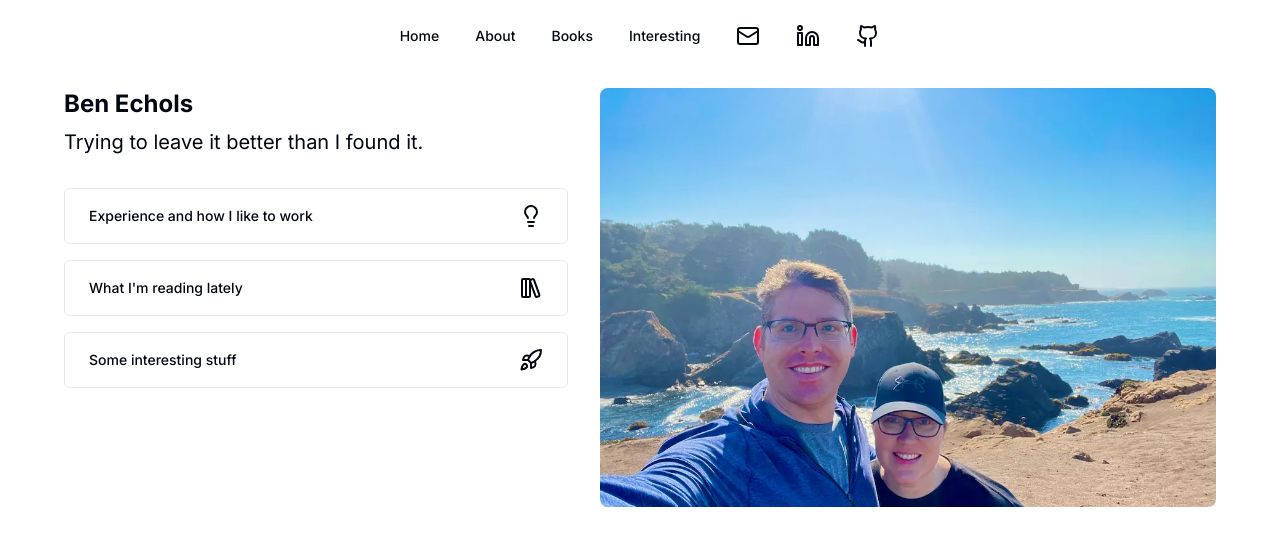
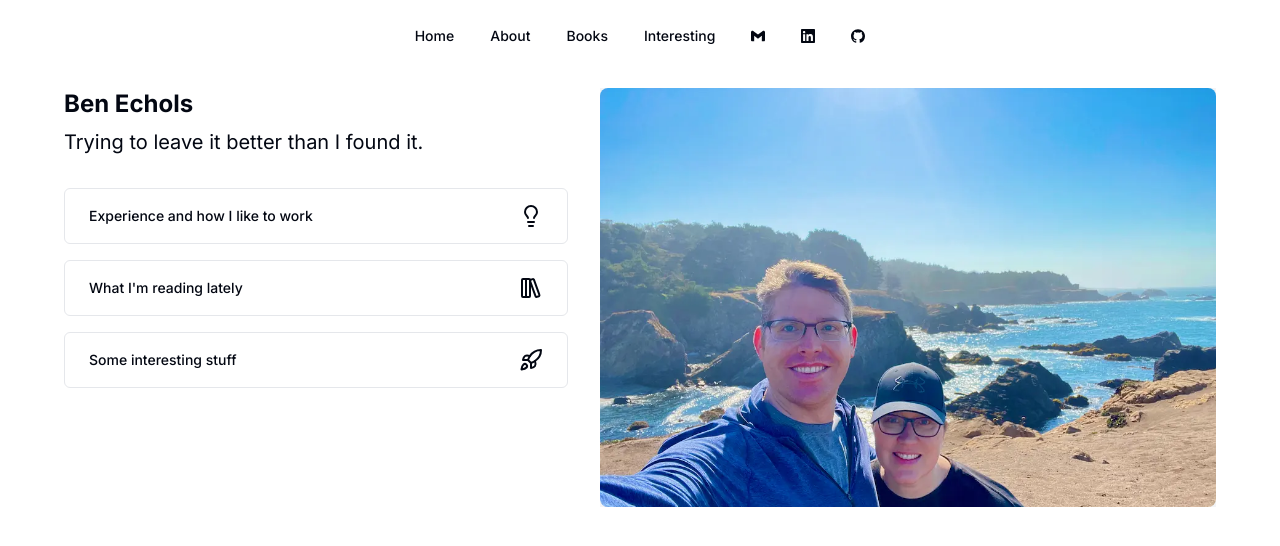
Before and after one commit to bechols/bechols2024, a Next.js app: page / in a window 1280 px wide. Shown: the top 546 px of the page. Built offline with nearby package versions, Linux system fonts and the light colour scheme.

Commit message:
fix warnings

```diff
--- a/components/Nav.tsx
+++ b/components/Nav.tsx
@@ -8,7 +8,9 @@ import {
   navigationMenuTriggerStyle,
 } from "@/components/ui/navigation-menu";
 
-import { Mail, LinkedinIcon, GithubIcon } from "lucide-react";
+import { SiLinkedin } from "react-icons/si";
+import { SiGithub } from "react-icons/si";
+import { SiGmail } from "react-icons/si";
 
 export default function Nav() {
   return (
@@ -19,6 +21,7 @@ export default function Nav() {
             <NavigationMenuLink
               className={navigationMenuTriggerStyle()}
               href="/"
+              aria-label="Home"
             >
               Home
             </NavigationMenuLink>
@@ -27,6 +30,7 @@ export default function Nav() {
             <NavigationMenuLink
               className={navigationMenuTriggerStyle()}
               href="/about"
+              aria-label="About"
             >
               About
             </NavigationMenuLink>
@@ -35,6 +39,7 @@ export default function Nav() {
             <NavigationMenuLink
               className={navigationMenuTriggerStyle()}
               href="/books"
+              aria-label="Books"
             >
               Books
             </NavigationMenuLink>
@@ -43,6 +48,7 @@ export default function Nav() {
             <NavigationMenuLink
               className={navigationMenuTriggerStyle()}
               href="/interesting"
+              aria-label="Interesting"
             >
               Interesting
             </NavigationMenuLink>
@@ -54,8 +60,9 @@ export default function Nav() {
               href="mailto:benjamin.echols@gmail.com"
               target="_blank"
               rel="noreferrer noopener"
+              aria-label="Email"
             >
-              <Mail />
+              <SiGmail />
             </NavigationMenuLink>
           </NavigationMenuItem>
           <NavigationMenuItem>
@@ -64,8 +71,9 @@ export default function Nav() {
               href="https://linkedin.com/in/benechols"
               target="_blank"
               rel="noreferrer noopener"
+              aria-label="LinkedIn"
             >
-              <LinkedinIcon />
+              <SiLinkedin />
             </NavigationMenuLink>
           </NavigationMenuItem>
           <NavigationMenuItem>
@@ -74,8 +82,9 @@ export default function Nav() {
               href="https://github.com/bechols"
               target="_blank"
               rel="noreferrer noopener"
+              aria-label="GitHub"
             >
-              <GithubIcon />
+              <SiGithub />
             </NavigationMenuLink>
           </NavigationMenuItem>
         </NavigationMenuList>
--- a/package.json
+++ b/package.json
@@ -18,9 +18,10 @@
     "class-variance-authority": "^0.7.0",
     "clsx": "^2.1.0",
     "lucide-react": "^0.469.0",
-    "next": "15.1.3",
+    "next": "^15.3.0",
     "react": "19.0.0",
     "react-dom": "19.0.0",
+    "react-icons": "^5.5.0",
     "react-markdown": "^9.0.1",
     "tailwind-merge": "^2.2.1",
     "tailwindcss-animate": "^1.0.7",
```
Also changed, not shown: 1 other file (tests, documents, lock files or other folders).
